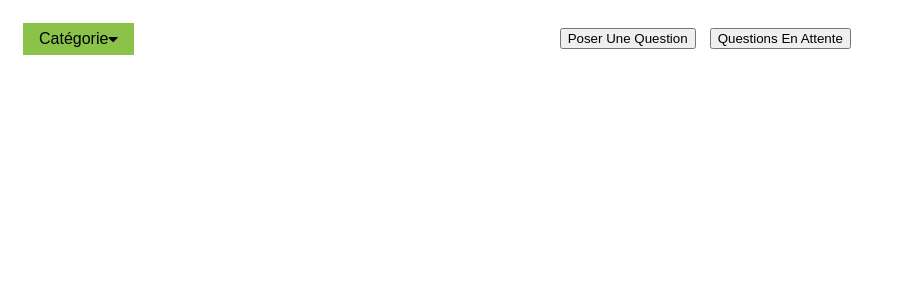
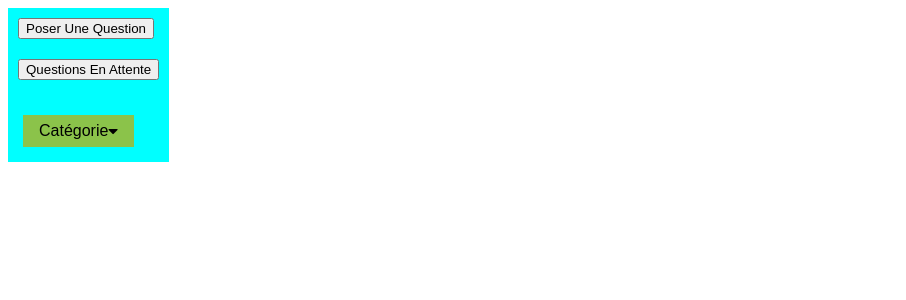
Before and after one commit to RosineSoro/Projet_Info633_FAQ, a PHP site: page /consultation.php in a window 1280 px wide. Shown: the top 300 px of the page, without its empty margins (0-906 px from the left). Run offline with PHP 8.4, Linux system fonts and the light colour scheme; the visitor is signed in with stand-in values (Sample User, id 1); data that the repository does not hold is empty.

Commit message:
mise à jour du css de la page consultation

```diff
--- a/Pages/consultation.css
+++ b/Pages/consultation.css
@@ -1,18 +1,27 @@
+
+
 #content{
 	display:flex;
 	flex-direction:row;
+}
 
+.entete{
+	display:flex;
+	flex-direction:column !important;
+	background : aqua;
+	height: 100%;
 }
 
 .question-button{
-	margin-right:auto;
-	margin-left:auto;
+
+	margin-left:10px;
 	width:100 px;
-	margin-top:20px;
+	margin-top:10px;
 }
 
 .question-button button {
    margin-right: 10px;
+   margin-bottom:20px;
 }
 
 
--- a/Pages/consultation.php
+++ b/Pages/consultation.php
@@ -1,4 +1,5 @@
 <?php
+/*
 session_start();
 
 // Vérifier si l'utilisateur est connecté
@@ -13,7 +14,7 @@ if (isset($_POST['logout'])) {
     session_destroy(); // Détruire la session
     header("Location: login.php");
     exit();
-}
+}*/
 ?>
 
 <!DOCTYPE html>
@@ -38,13 +39,19 @@ if (isset($_POST['logout'])) {
 			<?php
 					try
 					{
-						$db = new PDO('mysql:host=localhost;dbname=projetbdd;charset=utf8', 'root', '');
+						$db = new PDO('mysql:host=tp-epua:3308; dbname=chafikya;charset=utf8', 'chafikya', '61md4vj3');
 					}
 					catch (Exception $e)
 					{
 						   die('erreur : ' . $e->getMessage());
 					}
 			?>
+
+	        <div class="entete">
+                <div class = "question-button">
+					   <button type = "submit" name = "ask-question">Poser Une Question</button> </br>
+					   <button type = "submit" name = "pending-question">Questions En Attente</button>
+				</div>
 
 				<div class="dropdown">
 					  <button class="dropbtn">
@@ -61,12 +68,9 @@ if (isset($_POST['logout'])) {
 					  </div>
 				</div>
 
-			<div class = "question-button">
-				   <button type = "submit" name = "ask-question">Poser Une Question</button>
-				   <button type = "submit" name = "pending-question">Questions En Attente</button>
 			</div>
 
-			<div class="question-title">
+			<div class="question">
 			    <!-- gérer le fait que si on clique sur BDD par exemple, on ait les éléments qui s'affichent en fonction-->
 			    <!-- gérer aussi pour les dates-->
 				<?php
@@ -77,7 +81,7 @@ if (isset($_POST['logout'])) {
 				foreach ($result as $row ) {
 					//remplacer les liens par des liens qui renverront vers la page de Colin
 					//faire le css pour le bon affichage
-					echo("<a href=\"#\">".$row['titre']."</a>");
+					echo("<div> <a href=\"#\">".$row['titre']."</a> </div>");
 
 				}
 
```
Lines whose indentation alone changed are shown as unchanged.
